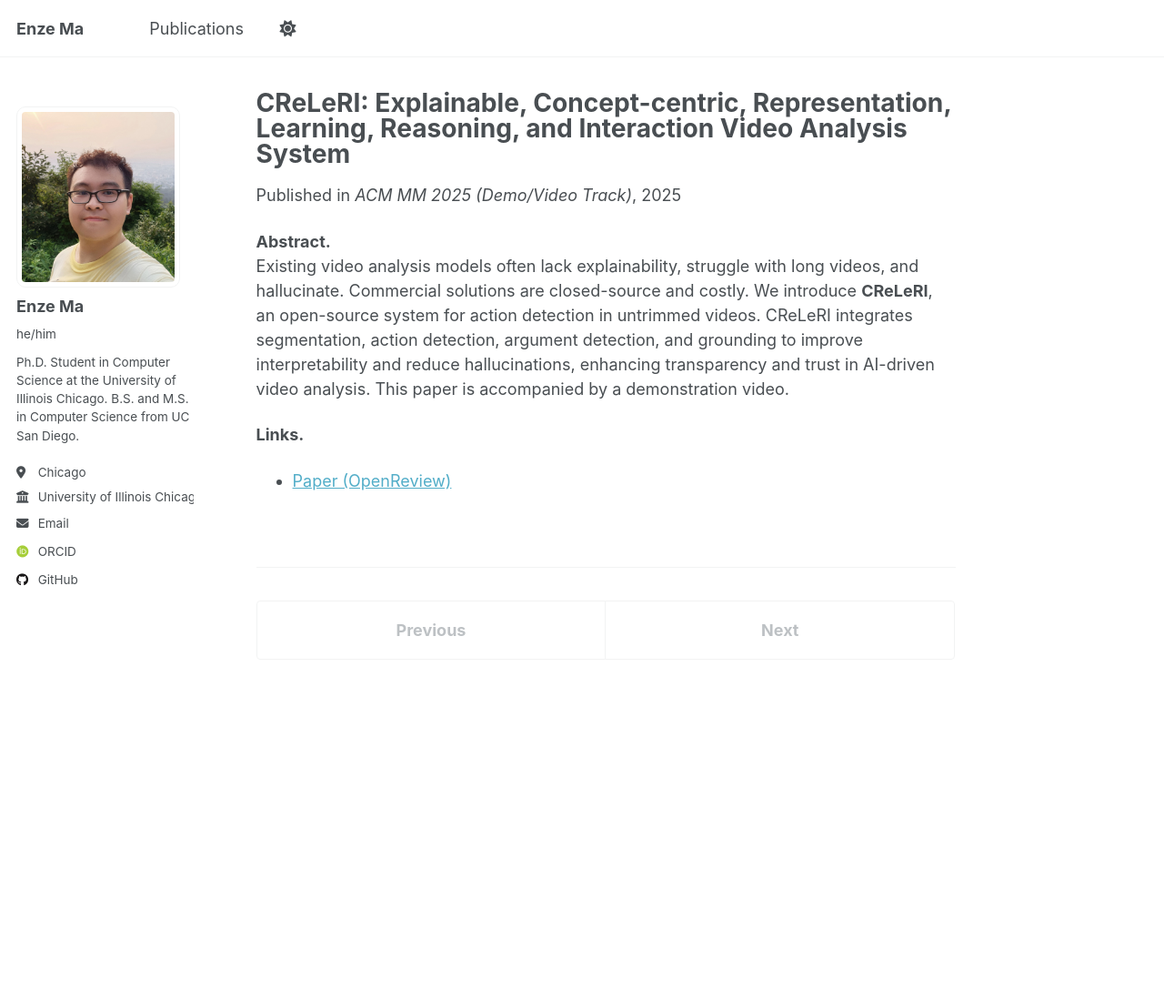
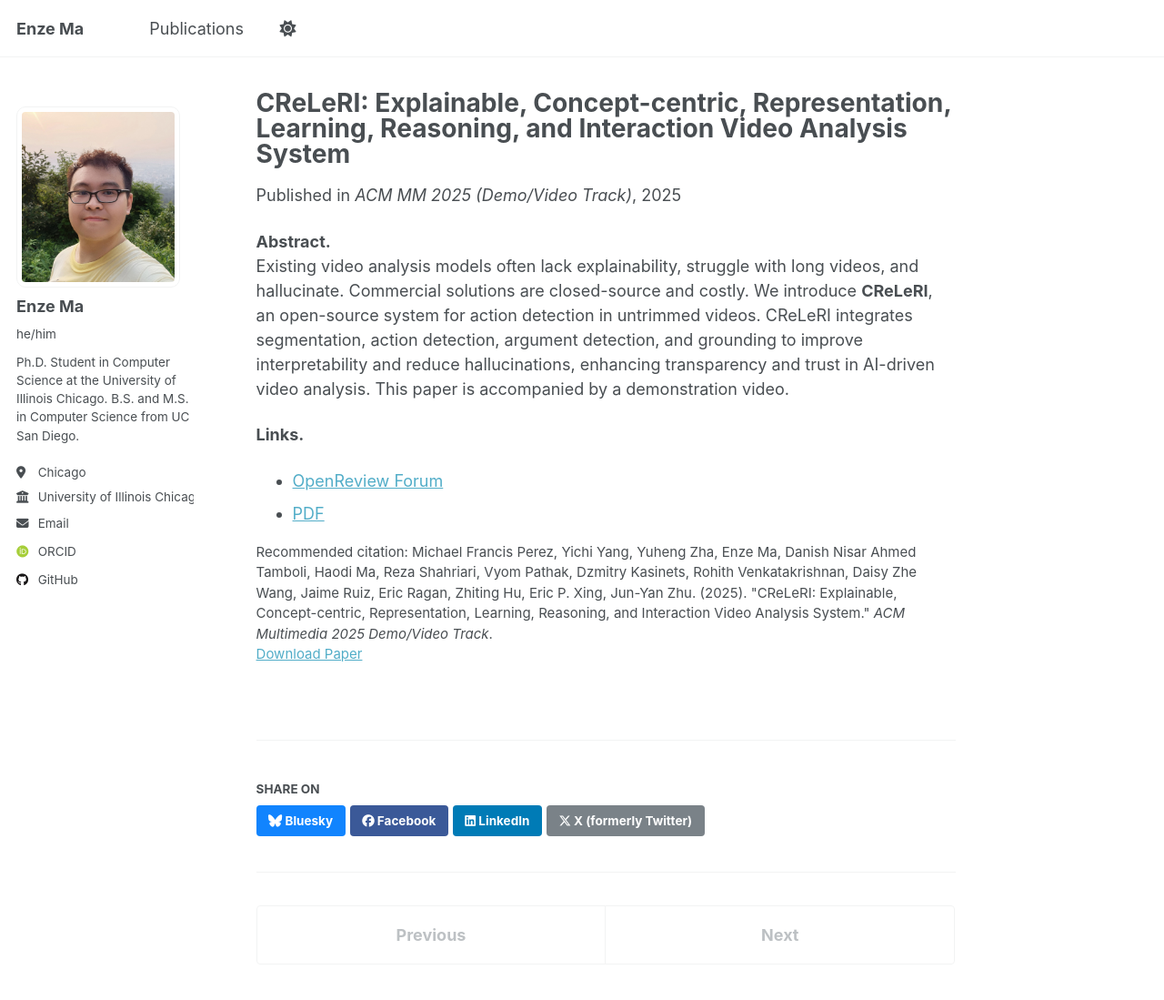
Before and after one commit to sora1998/sora1998.github.io, a Jekyll site: the page built from _publications/2025-07-04-creleri.md, in a window 1280 px wide and 1340 px high. Shown: the top 1099 px of the window at 91% size. Built offline with Jekyll 4.4.1, drawn with Linux system fonts in a browser that asks for light colours; some web fonts are replaced; a script that is not in the unit is left out.

Commit message:
Update 2025-07-04-creleri.md

```diff
--- a/_publications/2025-07-04-creleri.md
+++ b/_publications/2025-07-04-creleri.md
@@ -1,33 +1,17 @@
 ---
 title: "CReLeRI: Explainable, Concept-centric, Representation, Learning, Reasoning, and Interaction Video Analysis System"
 collection: publications
+category: conferences
+permalink: /publication/2025-creleri
 date: 2025-07-04
 venue: "ACM MM 2025 (Demo/Video Track)"
-category: conferences
-authors:
-  - Michael Francis Perez
-  - Yichi Yang
-  - Yuheng Zha
-  - Enze Ma
-  - Danish Nisar Ahmed Tamboli
-  - Haodi Ma
-  - Reza Shahriari
-  - Vyom Pathak
-  - Dzmitry Kasinets
-  - Rohith Venkatakrishnan
-  - Daisy Zhe Wang
-  - Jaime Ruiz
-  - Eric Ragan
-  - Zhiting Hu
-  - Eric P. Xing
-  - Jun-Yan Zhu
-selected: true
-share: false
-comments: false
+paperurl: "https://openreview.net/pdf?id=auaUkmavvm"
+citation: 'Michael Francis Perez, Yichi Yang, Yuheng Zha, Enze Ma, Danish Nisar Ahmed Tamboli, Haodi Ma, Reza Shahriari, Vyom Pathak, Dzmitry Kasinets, Rohith Venkatakrishnan, Daisy Zhe Wang, Jaime Ruiz, Eric Ragan, Zhiting Hu, Eric P. Xing, Jun-Yan Zhu. (2025). "CReLeRI: Explainable, Concept-centric, Representation, Learning, Reasoning, and Interaction Video Analysis System." <i>ACM Multimedia 2025 Demo/Video Track</i>.'
+excerpt: "An open-source, explainable system for action detection in long untrimmed videos with segmentation, grounding, and human–AI interaction."
 ---
-
 **Abstract.**
 Existing video analysis models often lack explainability, struggle with long videos, and hallucinate. Commercial solutions are closed-source and costly. We introduce **CReLeRI**, an open-source system for action detection in untrimmed videos. CReLeRI integrates segmentation, action detection, argument detection, and grounding to improve interpretability and reduce hallucinations, enhancing transparency and trust in AI-driven video analysis. This paper is accompanied by a demonstration video.
 
 **Links.**
-- [Paper (OpenReview)](https://openreview.net/pdf?id=auaUkmavvm)
+- [OpenReview Forum](https://openreview.net/forum?id=auaUkmavvm)
+- [PDF](https://openreview.net/pdf?id=auaUkmavvm)
```
